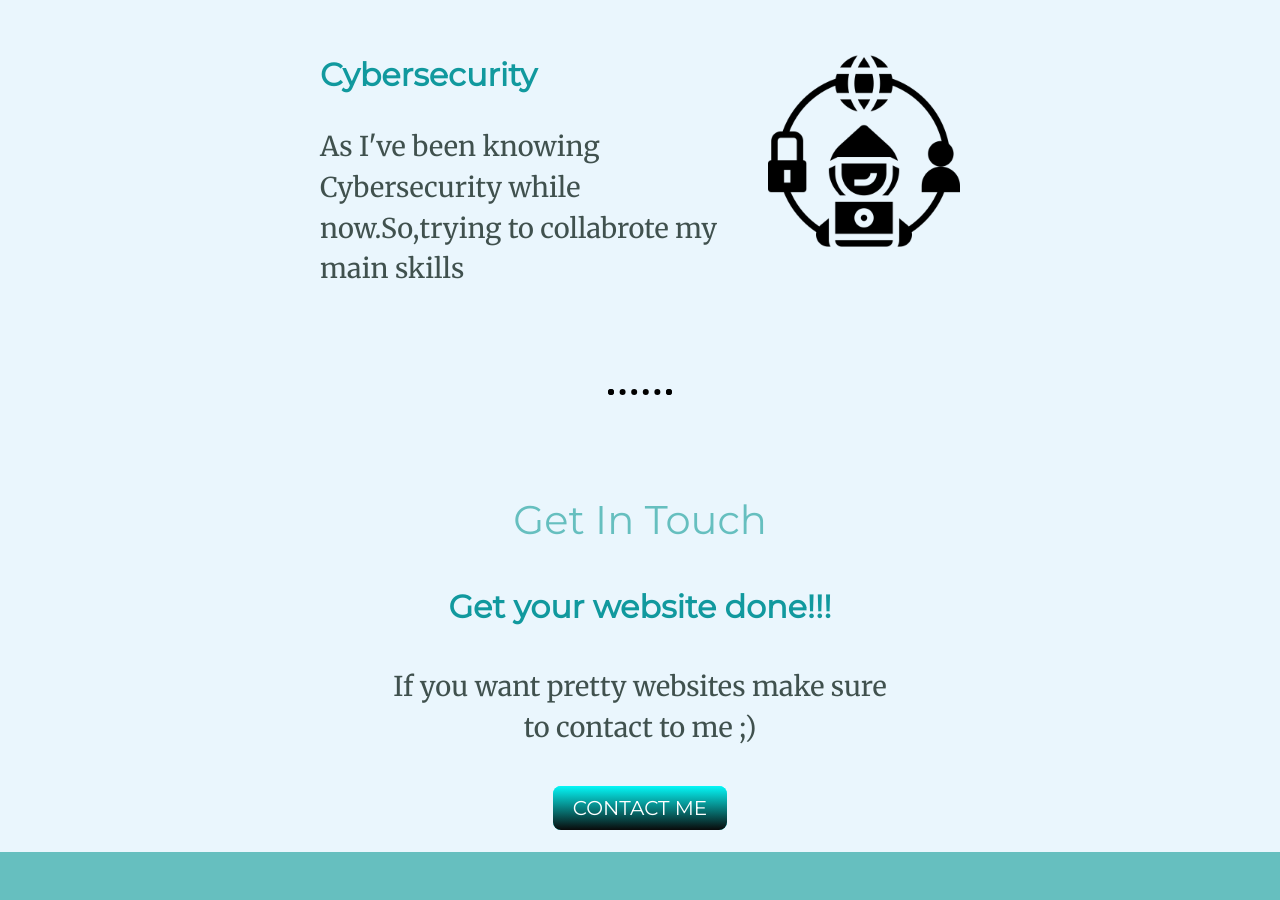
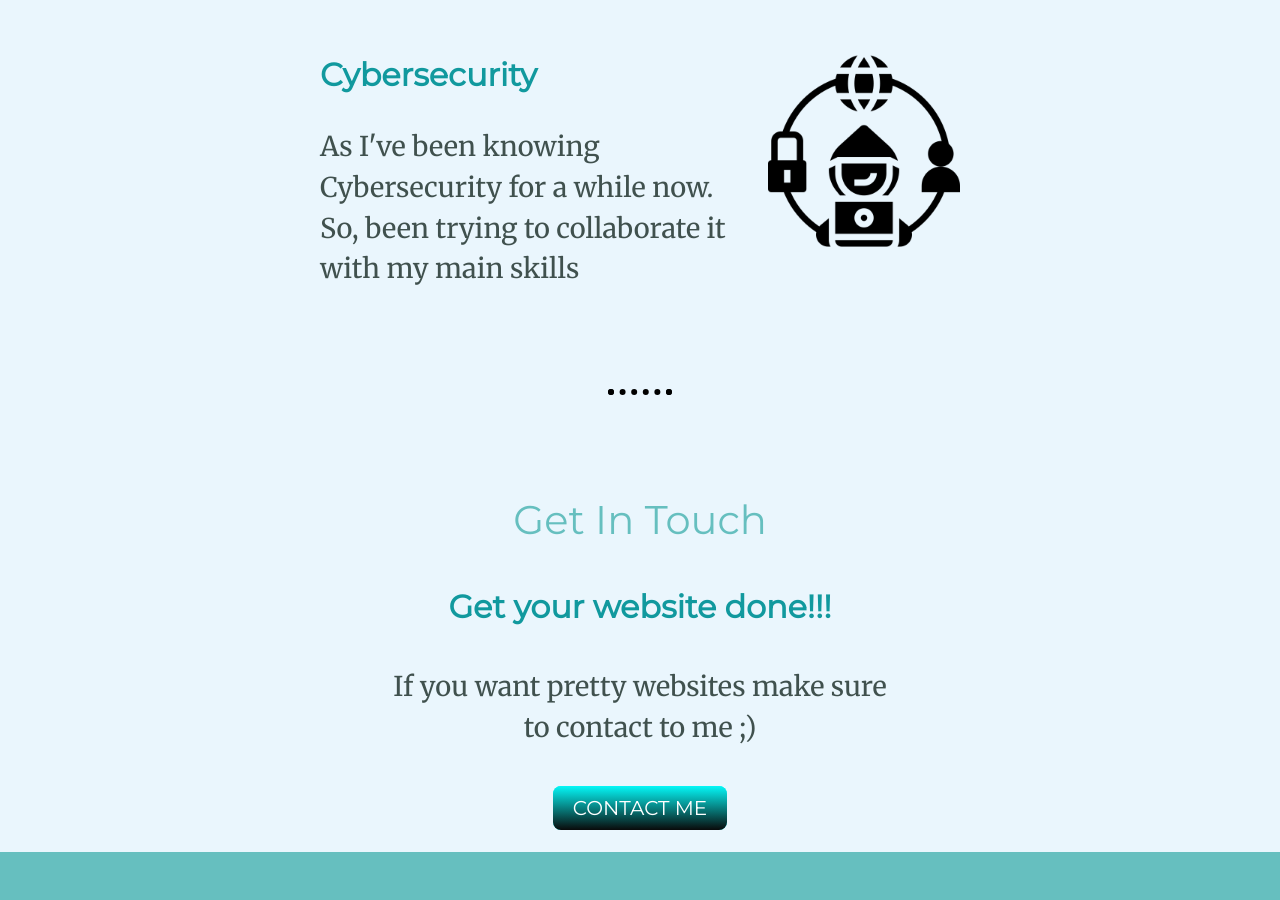
Before and after one commit to SachinBorse-2003/Sachin-Borse, a plain HTML site: page index.html in a window 1280 px wide. Shown: the part 2020-2920 px from the top of the page. Drawn offline with Linux system fonts and the light colour scheme.

Commit message:
Update index.html

```diff
--- a/index.html
+++ b/index.html
@@ -36,7 +36,7 @@
       <div class="skill-row">
         <img class="abc" src="images/hacking.png" alt="" width="30%">
         <h3>Cybersecurity</h3>
-        <p>As I've been knowing Cybersecurity while now.So,trying to collabrote my main skills</p>
+        <p>As I've been knowing Cybersecurity for a while now. So, been trying to collaborate it with my main skills</p>
       </div>
     </div>
     <hr>
```
